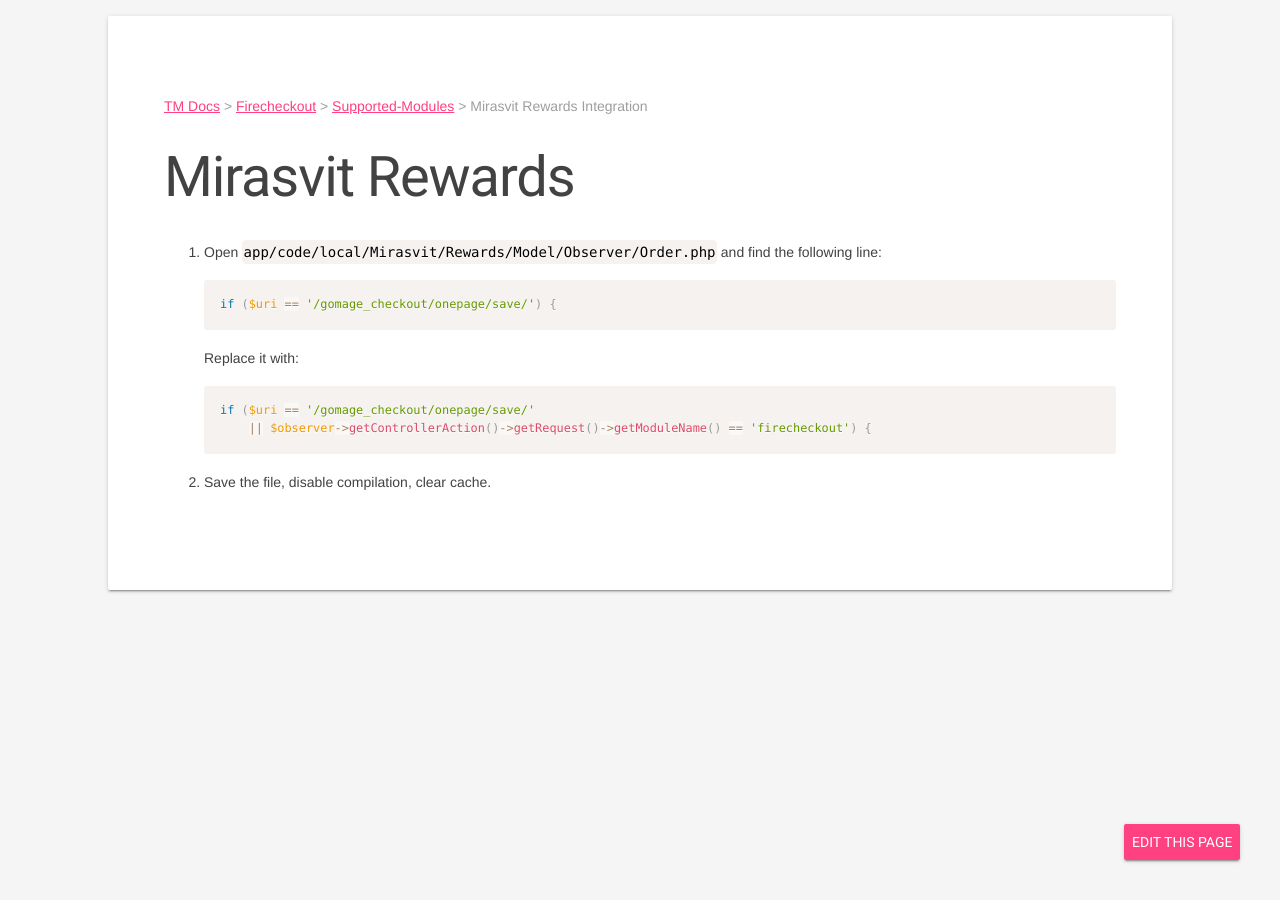
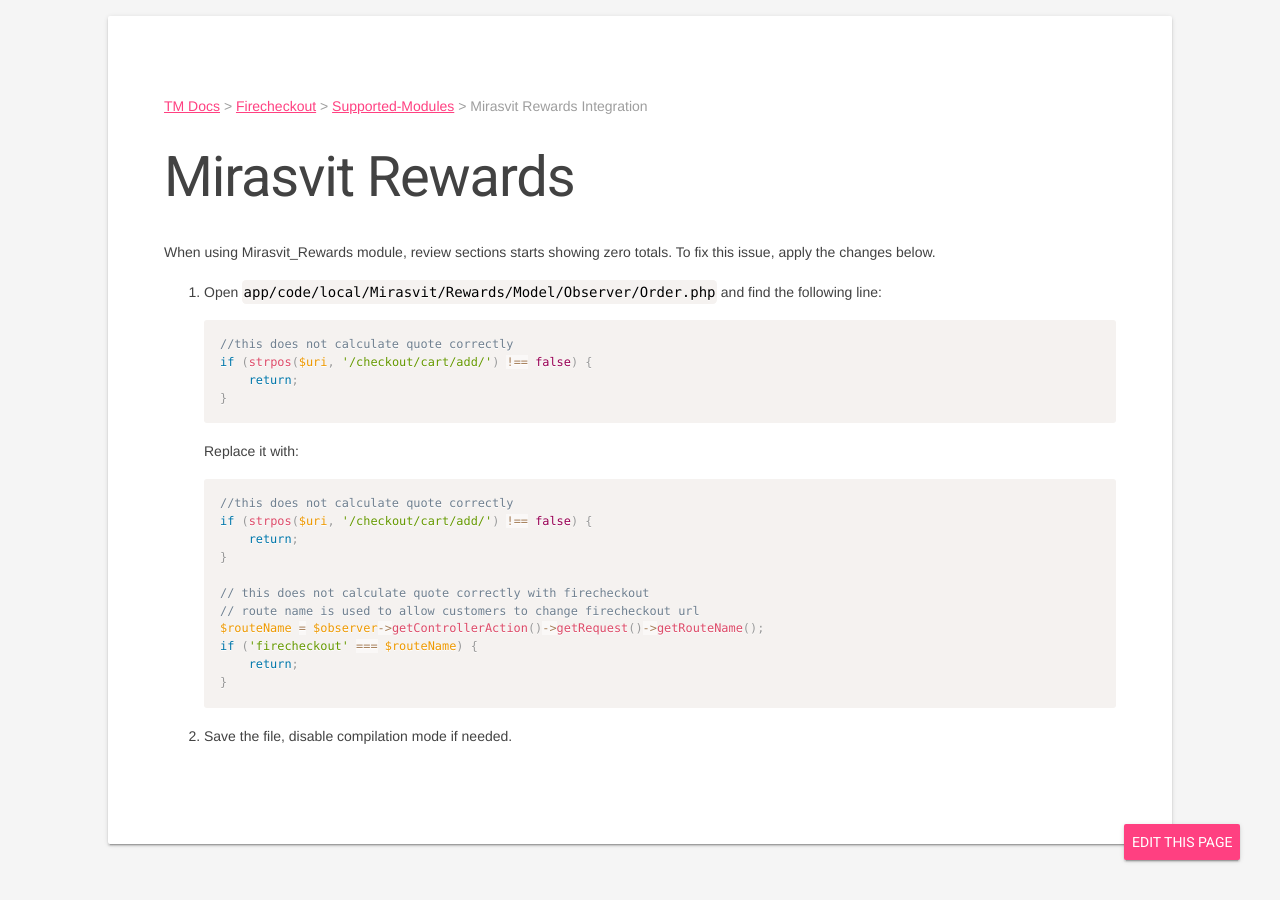
Before and after one commit to tmhub/tmhub.github.io, a Jekyll site: the page built from extensions/firecheckout/supported-modules/mirasvit-rewards.md, in a window 1280 px wide. Built offline with Jekyll 4.4.1, drawn with Linux system fonts in a browser that asks for light colours.

Commit message:
Updated Miraswit_Rewars instructions

````diff
--- a/extensions/firecheckout/supported-modules/mirasvit-rewards.md
+++ b/extensions/firecheckout/supported-modules/mirasvit-rewards.md
@@ -3,24 +3,39 @@
 title: Mirasvit Rewards integration
 permalink: "/firecheckout/supported-modules/mirasvit-rewards/"
 description: Firecheckout integration with Mirasvit Rewards
-keywords: Mirasvit_Rewards
+keywords: "Mirasvit_Rewards, zero subtotal, zero total"
 category: Firecheckout
 ---
 
 # Mirasvit Rewards
 
+When using Mirasvit_Rewards module, review sections starts showing zero totals.
+To fix this issue, apply the changes below.
+
  1. Open `app/code/local/Mirasvit/Rewards/Model/Observer/Order.php` and find the
  following line:
 
     ```php
-    if ($uri == '/gomage_checkout/onepage/save/') {
+    //this does not calculate quote correctly
+    if (strpos($uri, '/checkout/cart/add/') !== false) {
+        return;
+    }
     ```
 
     Replace it with:
 
     ```php
-    if ($uri == '/gomage_checkout/onepage/save/'
-        || $observer->getControllerAction()->getRequest()->getModuleName() == 'firecheckout') {
+    //this does not calculate quote correctly
+    if (strpos($uri, '/checkout/cart/add/') !== false) {
+        return;
+    }
+
+    // this does not calculate quote correctly with firecheckout
+    // route name is used to allow customers to change firecheckout url
+    $routeName = $observer->getControllerAction()->getRequest()->getRouteName();
+    if ('firecheckout' === $routeName) {
+        return;
+    }
     ```
 
- 2. Save the file, disable compilation, clear cache.
+ 2. Save the file, disable compilation mode if needed.
````
